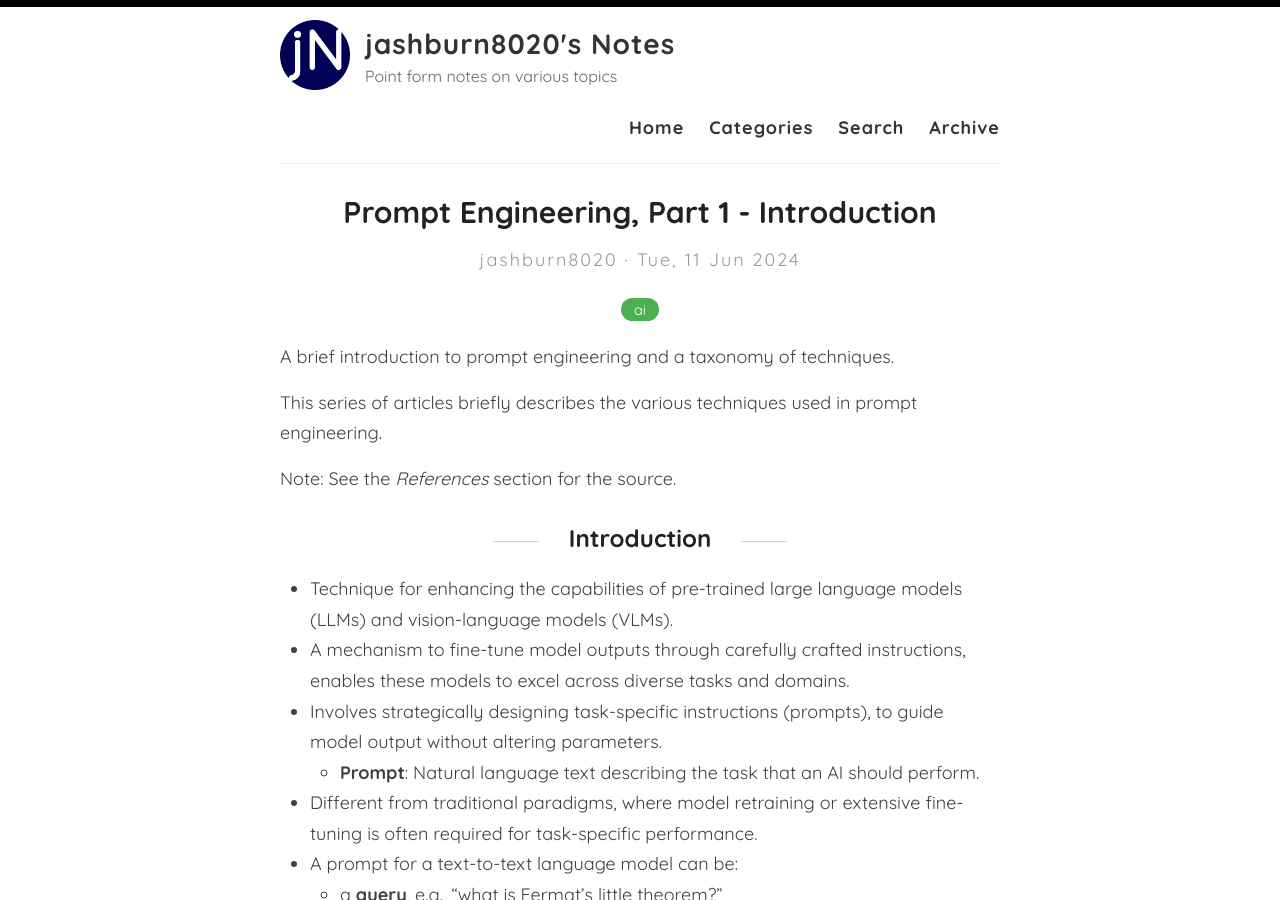
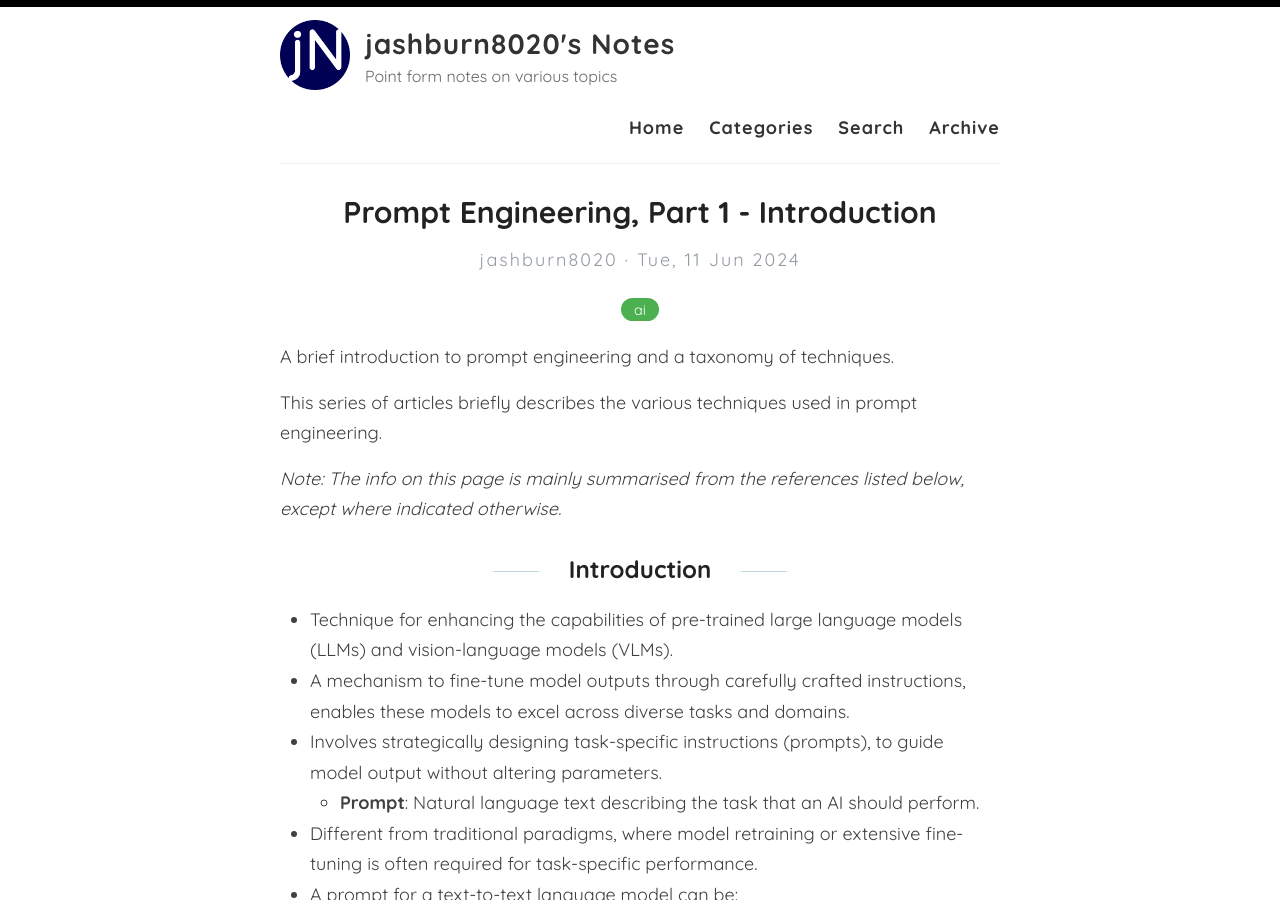
Before and after one commit to jashburn8020/notes, a Jekyll site: the page built from _posts/2024-06-11-prompt-engineering-part-1.md, in a window 1280 px wide and 900 px high. Built offline with Jekyll 4.4.1, drawn with Linux system fonts in a browser that asks for light colours.

Commit message:
Prompt engineering part 2

```diff
--- a/_posts/2024-06-11-prompt-engineering-part-1.md
+++ b/_posts/2024-06-11-prompt-engineering-part-1.md
@@ -8,26 +8,26 @@
 
 This series of articles briefly describes the various techniques used in prompt engineering.
 
-Note: See the _References_ section for the source.
+_Note: The info on this page is mainly summarised from the references listed below, except where indicated otherwise._
 
 ## Introduction
 
-- Technique for enhancing the capabilities of pre-trained large language models (LLMs) and vision-language models (VLMs).
-- A mechanism to fine-tune model outputs through carefully crafted instructions, enables these models to excel across diverse tasks and domains.
-- Involves strategically designing task-specific instructions (prompts), to guide model output without altering parameters.
-  - **Prompt**: Natural language text describing the task that an AI should perform.
-- Different from traditional paradigms, where model retraining or extensive fine-tuning is often required for task-specific performance.
-- A prompt for a text-to-text language model can be:
-  - a **query**, e.g., "what is Fermat's little theorem?",
-  - a **command**, e.g., "write a poem about leaves falling", including assigning a **role** such as "act as a native French speaker", or
-  - a longer statement including **context**, **instructions**, and **conversation history**.
-- A prompt may include a few **examples** for which a model to learn.
-- With a text-to-image or a text-to-audio model, a typical prompt is a description of a desired output, e.g.,
-  - "a high-quality photo of an astronaut riding a horse"
-  - "lo-fi slow BPM electro chill with organic samples".
-- Prompting a text-to-image model
-  - may involve adding, removing, emphasizing and re-ordering words
-  - to achieve a desired subject, style, layout, lighting, and aesthetic.
+* Technique for enhancing the capabilities of pre-trained large language models (LLMs) and vision-language models (VLMs).
+* A mechanism to fine-tune model outputs through carefully crafted instructions, enables these models to excel across diverse tasks and domains.
+* Involves strategically designing task-specific instructions (prompts), to guide model output without altering parameters.
+  * **Prompt**: Natural language text describing the task that an AI should perform.
+* Different from traditional paradigms, where model retraining or extensive fine-tuning is often required for task-specific performance.
+* A prompt for a text-to-text language model can be:
+  * a **query**, e.g., "what is Fermat's little theorem?",
+  * a **command**, e.g., "write a poem about leaves falling", including assigning a **role** such as "act as a native French speaker", or
+  * a longer statement including **context**, **instructions**, and **conversation history**.
+* A prompt may include a few **examples** for which a model to learn.
+* With a text-to-image or a text-to-audio model, a typical prompt is a description of a desired output, e.g.,
+  * "a high-quality photo of an astronaut riding a horse"
+  * "lo-fi slow BPM electro chill with organic samples".
+* Prompting a text-to-image model
+  * may involve adding, removing, emphasizing and re-ordering words
+  * to achieve a desired subject, style, layout, lighting, and aesthetic.
 
 ## Taxonomy of Techniques
 
@@ -99,5 +99,5 @@
 
 ## References
 
-- Sahoo, P., Singh, A. K., Saha, S., Jain, V., Mondal, S., & Chadha, A. (2024). A Systematic Survey of Prompt Engineering in Large Language Models: Techniques and Applications. _arXiv preprint arXiv:2402.07927._
-- Wikipedia Contributors. (2024, June 5). _Prompt engineering._ Wikipedia; Wikimedia Foundation. <https://en.wikipedia.org/wiki/Prompt_engineering>
+* Sahoo, P., Singh, A. K., Saha, S., Jain, V., Mondal, S., & Chadha, A. (2024). A Systematic Survey of Prompt Engineering in Large Language Models: Techniques and Applications. _arXiv preprint arXiv:2402.07927._
+* Wikipedia Contributors. (2024, June 5). _Prompt engineering._ Wikipedia; Wikimedia Foundation. <https://en.wikipedia.org/wiki/Prompt_engineering>
```
Also changed, not shown: _posts/2024-06-15-prompt-engineering-part-2.md (added, +175 -0 lines).
